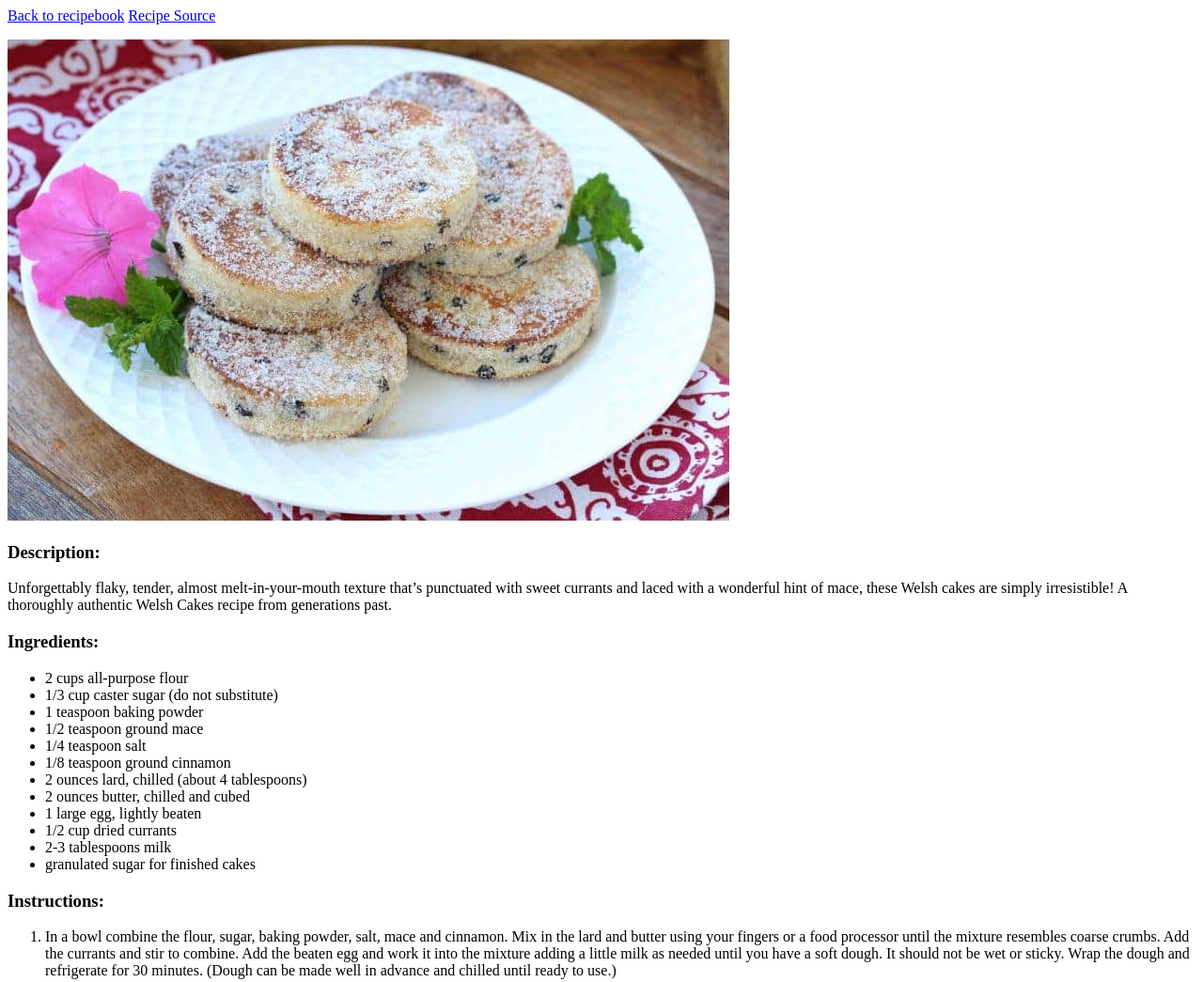
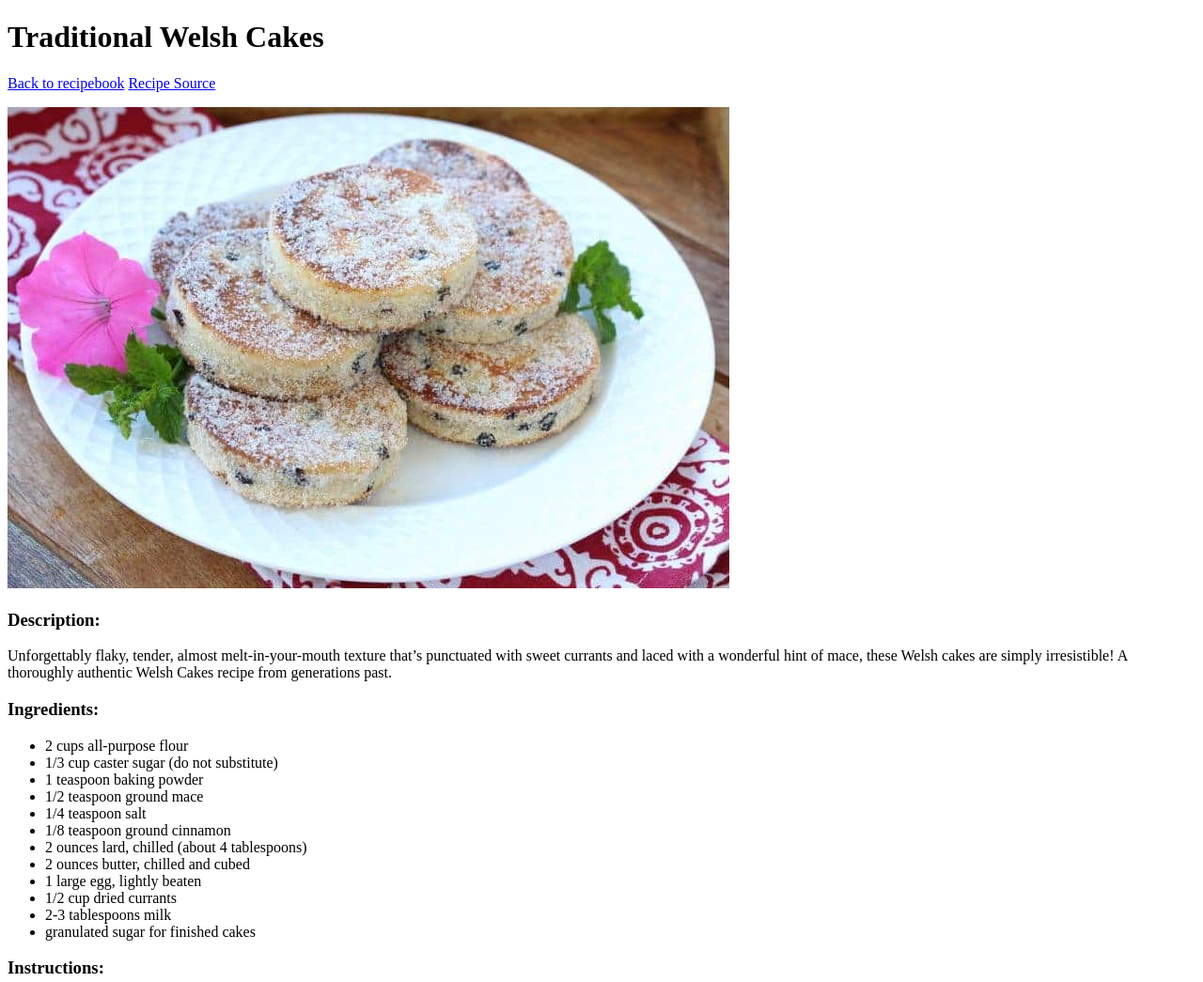
Before and after one commit to Mikcycle/odin_recipes, a plain HTML site: page recipes/WelshCakes.html in a window 1280 px wide. Shown: the top 1045 px of the page at 94% size. Drawn offline with Linux system fonts and the light colour scheme.

Commit message:
Add Missing Header
WelshCakes was missing its header, and therefore,
was incomplete

```diff
--- a/recipes/WelshCakes.html
+++ b/recipes/WelshCakes.html
@@ -6,6 +6,7 @@
     <title>Traditional Welsh Cakes</title>
 </head>
 <body>
+    <h1>Traditional Welsh Cakes</h1>
     <a href="../index.html">Back to recipebook</a>
     <a href="https://www.daringgourmet.com/traditional-welsh-cakes/" target="_blank">Recipe Source</a>
     <p></p>
```
